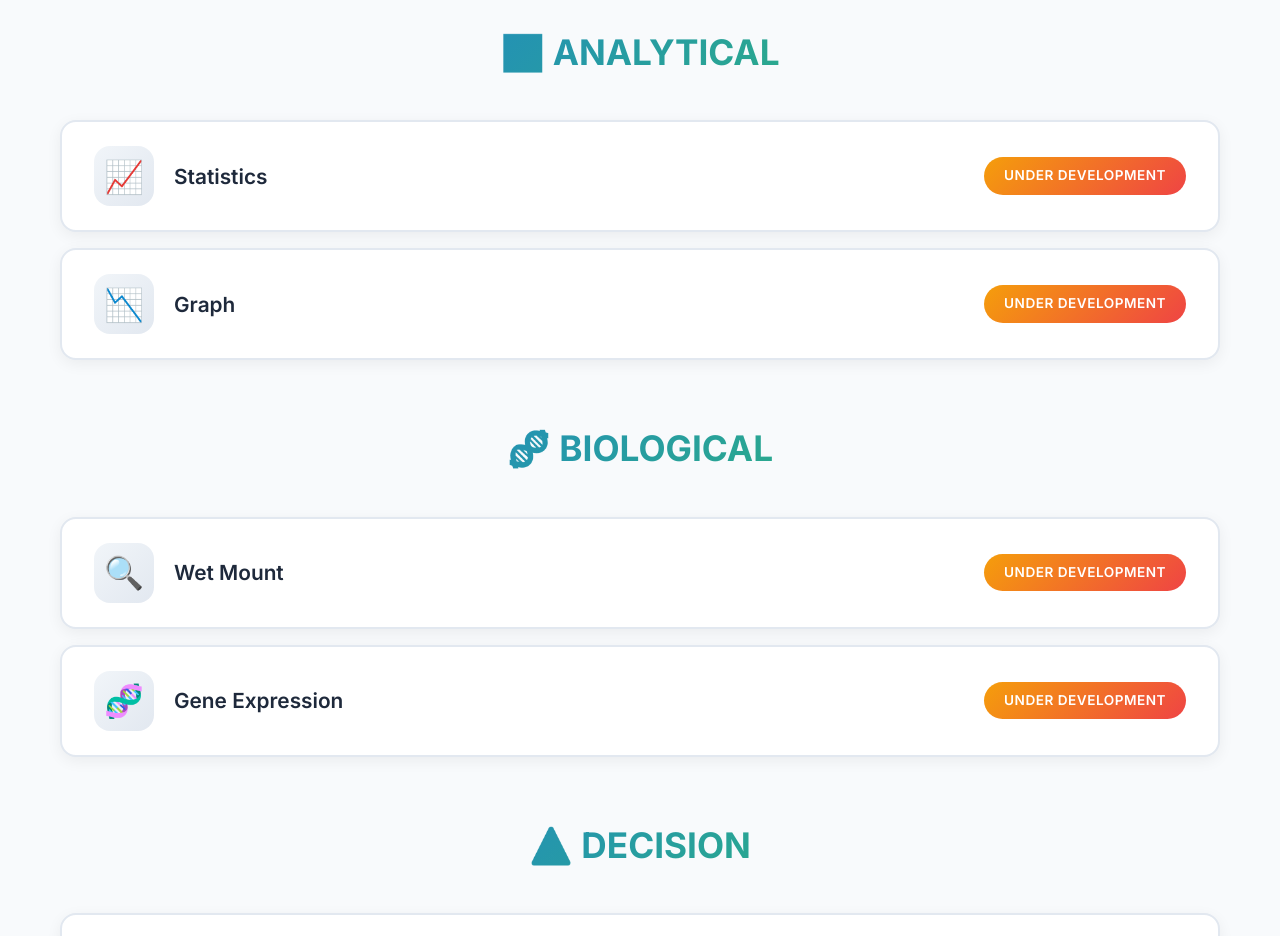
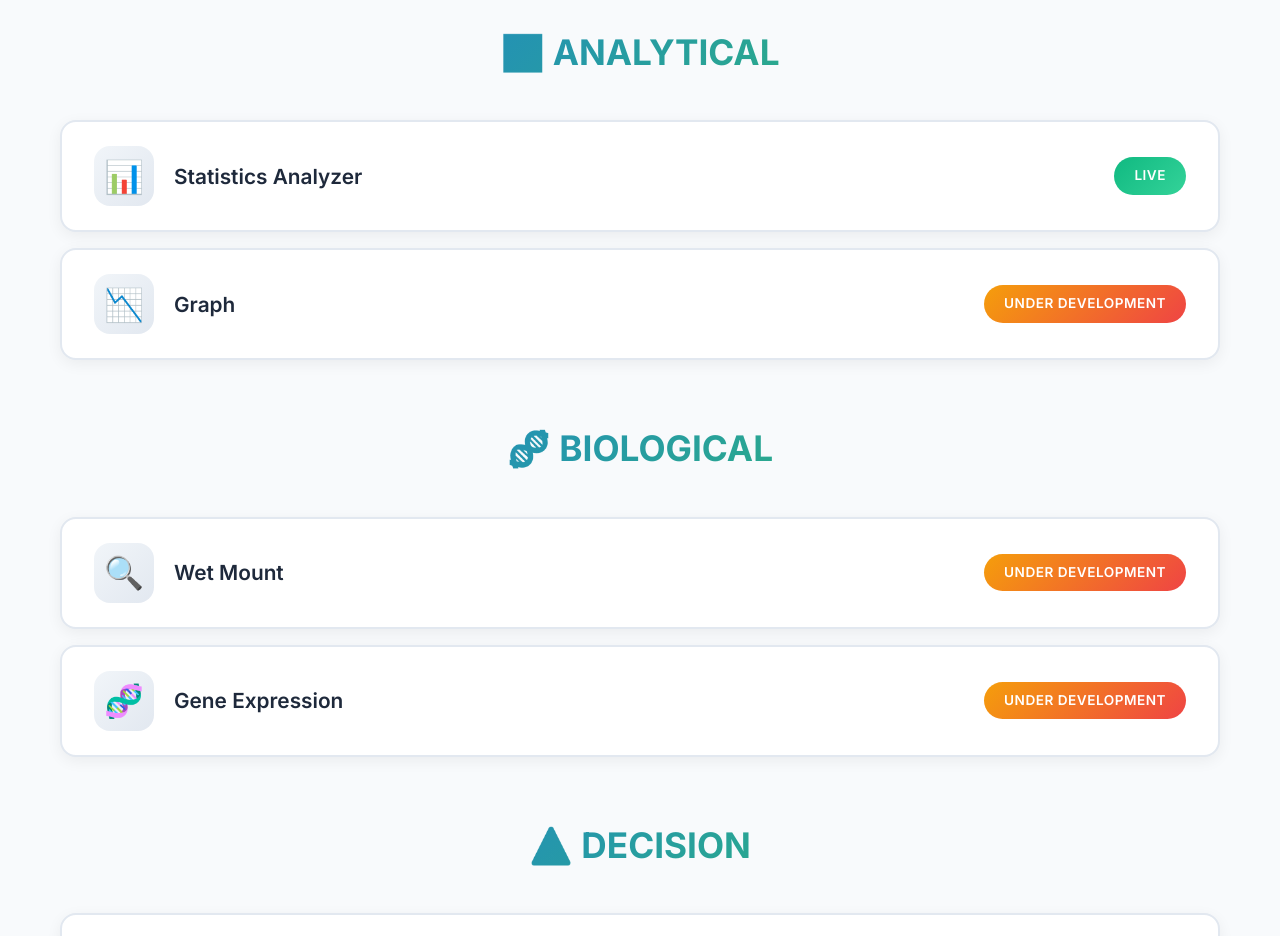
Before and after one commit to Ariel-CPP/Aqua-Insight-0.1, a plain HTML site: page index.html in a window 1280 px wide. Shown: the part 1240-2176 px from the top of the page. Drawn offline with Linux system fonts and the light colour scheme.

Commit message:
Change Statistics feature link and status
Updated link and status for the Statistics feature.

```diff
--- a/index.html
+++ b/index.html
@@ -93,10 +93,10 @@
                     <h3>📈 ANALYTICAL</h3>
                 </div>
                 <div class="features-list">
-                    <a href="under-development.html?feature=Statistics" class="feature-btn">
-                        <span class="feature-icon">📈</span>
-                        <span class="feature-title">Statistics</span>
-                        <span class="feature-status">Under Development</span>
+                   <a href="features/statistics-analyzer/statistics-analyzer.html" class="feature-btn live-feature">
+                        <span class="feature-icon">📊</span>
+                        <span class="feature-title">Statistics Analyzer</span>
+                        <span class="feature-status live">LIVE</span>
                     </a>
                     <a href="under-development.html?feature=Graph" class="feature-btn">
                         <span class="feature-icon">📉</span>
```
